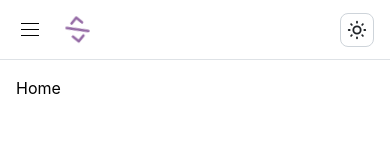
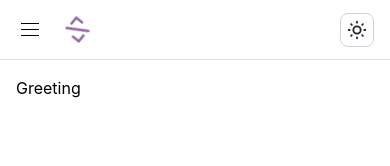
Before and after one commit to Sajalmahapatra/my_portfolio, a React (Create React App) app: page / in a window 390 px wide. Shown: the top 166 px of the page. Built offline with nearby package versions, Linux system fonts and the light colour scheme.

Commit message:
make media query hook and add greeting

```diff
--- /dev/null
+++ b/src/Hooks/useSizeHook.jsx
@@ -0,0 +1,10 @@
+import { useMediaQuery } from "@mantine/hooks";
+
+export const useSizeHook = () => {
+  const breakpoints = [576, 768, 992, 1200, 1408];
+  const [xs, sm, md, lg, xl] = breakpoints.map((bp) =>
+    useMediaQuery(`(min-width: ${bp}px)`)
+  );
+
+  return { xs, sm, md, lg, xl };
+};
--- /dev/null
+++ b/src/components/Greeting/index.jsx
@@ -0,0 +1,8 @@
+import React from "react";
+import { Box } from "@mantine/core";
+
+const Greeting = () => {
+  return <Box>Greeting</Box>;
+};
+
+export default Greeting;
--- a/src/components/Main/index.jsx
+++ b/src/components/Main/index.jsx
@@ -1,14 +1,16 @@
 import { AppShell, Container } from "@mantine/core";
 import React from "react";
 import mainStyle from "./main.module.css";
+import { useSizeHook } from "../../Hooks/useSizeHook";
 
 const Main = ({ children }) => {
+  const { sm } = useSizeHook();
+
   return (
     <AppShell.Main className={mainStyle["main_layout"]}>
       <Container
-        fluid
         px={0}
-        size="responsive"
+        size={sm ? "xl" : ""}
         className={mainStyle["main_container_width"]}
       >
         {children}
--- a/src/pages/home/index.jsx
+++ b/src/pages/home/index.jsx
@@ -1,9 +1,12 @@
-import React from 'react'
+import React from "react";
+import Greeting from "../../components/Greeting";
 
 const Home = () => {
   return (
-    <div>Home</div>
-  )
-}
+    <div>
+      <Greeting />
+    </div>
+  );
+};
 
-export default Home
+export default Home;
```
